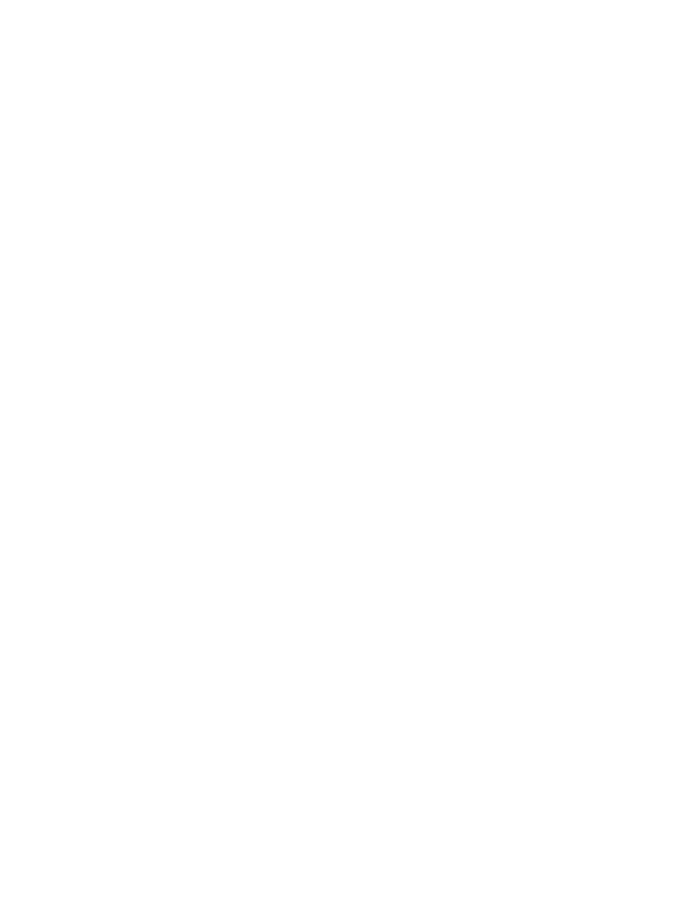
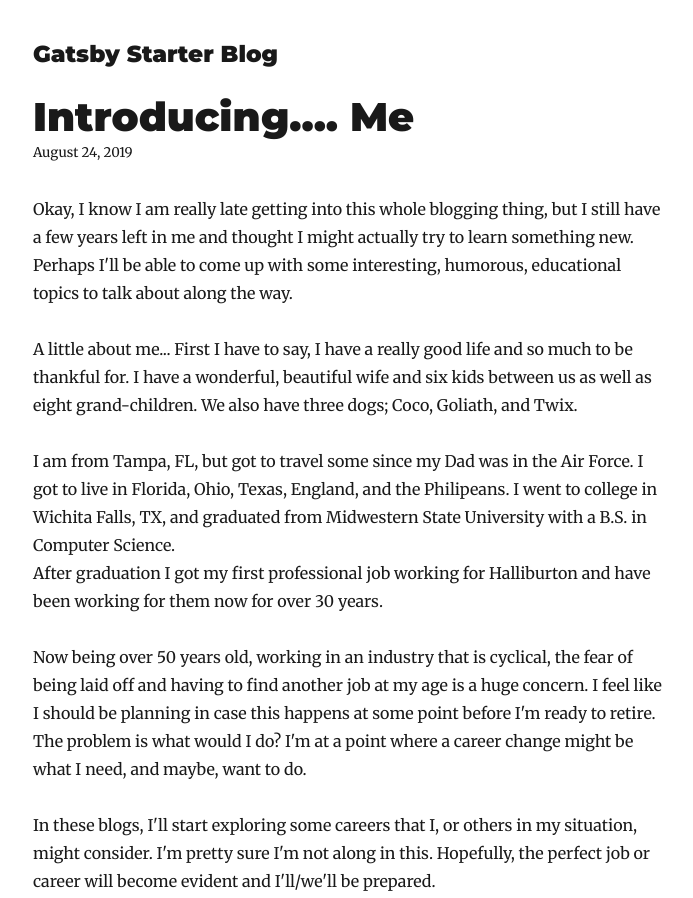
Before and after one commit to charlesneal/cneal-blog, a Gatsby site: page /Introduction/ in a window 1280 px wide. Before the commit this address had no page. Shown: the top 898 px of the page, without its empty margins (292-985 px from the left). Before the commit the page ends 800 px from the top, so only its background shows below. Built offline with nearby package versions, Linux system fonts and the light colour scheme; Gatsby itself is replaced by a stand-in of ours; some packages are replaced by stand-ins of ours.

Commit message:
Adding a new introduction blog

```diff
--- /dev/null
+++ b/content/blog/Introduction/index.md
@@ -0,0 +1,32 @@
+---
+title: Introducing.... Me
+date: "2019-08-24T22:12:03.284Z"
+---
+Okay, I know I am really late getting into this whole blogging
+thing, but I still have a few years left in me and thought I might
+actually try to learn something new.  Perhaps I'll be able to come
+up with some interesting, humorous, educational topics to talk about
+along the way.
+
+A little about me... First I have to say, I have a really good life
+and so much to be thankful for.  I have a wonderful, beautiful wife
+and six kids between us as well as eight grand-children.  We also
+have three dogs; Coco, Goliath, and Twix.
+
+I am from Tampa, FL, but got to travel some since my Dad was in the
+Air Force.  I got to live in Florida, Ohio, Texas, England, and the
+Philipeans.  I went to college in Wichita Falls, TX, and graduated
+from Midwestern State University with a B.S. in Computer Science.
+After graduation I got my first professional job working for Halliburton
+and have been working for them now for over 30 years.
+
+Now being over 50 years old, working in an industry that is cyclical,
+the fear of being laid off and having to find another job at my age is
+a huge concern.  I feel like I should be planning in case this happens
+at some point before I'm ready to retire. The problem is what would I do?
+I'm at a point where a career change might be what I need, and maybe, want
+to do.
+
+In these blogs, I'll start exploring some careers that I, or others in my
+situation, might consider.  I'm pretty sure I'm not along in this.  Hopefully,
+the perfect job or career will become evident and I'll/we'll be prepared.
--- a/content/blog/life-after-50/index.md
+++ b/content/blog/life-after-50/index.md
@@ -1,7 +1,6 @@
 ---
 title: Life After 50
 date: "2019-08-24T22:12:03.284Z"
-description: "Is there life after 50?"
 ---
 
 This is my first post on my new fake blog! How exciting!
```
